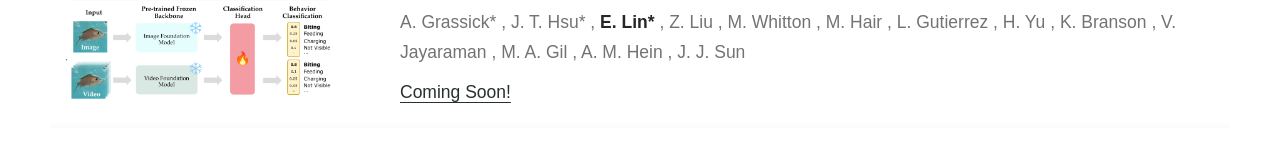
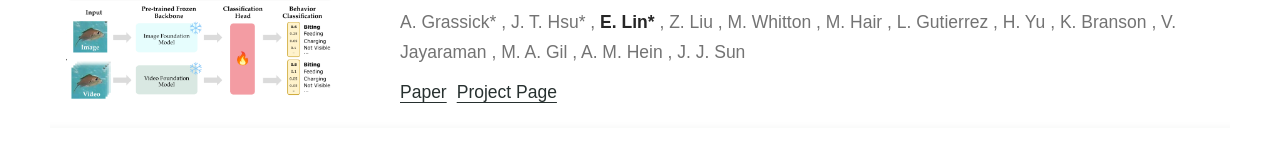
Before and after one commit to ethan-y-lin/ethan-y-lin.github.io, an Astro site: page / in a window 1280 px wide. Shown: the part 1263-1425 px from the top of the page. Built offline with nearby package versions, Linux system fonts and the light colour scheme; Astro itself is replaced by a stand-in of ours.

Commit message:
Add WildFin links

```diff
--- a/src/pages/index.astro
+++ b/src/pages/index.astro
@@ -73,7 +73,8 @@ const publications = [
     venue: "Workshop on Marine Vision @ ECCV",
     year: "2026",
     links: [
-      { label: "Coming Soon!", href: "#" }
+      { label: "Paper", href: "https://arxiv.org/abs/2608.21281" },
+	  { label: "Project Page", href: "https://team-wildfin.github.io" },
     ],
   },
   {
```
